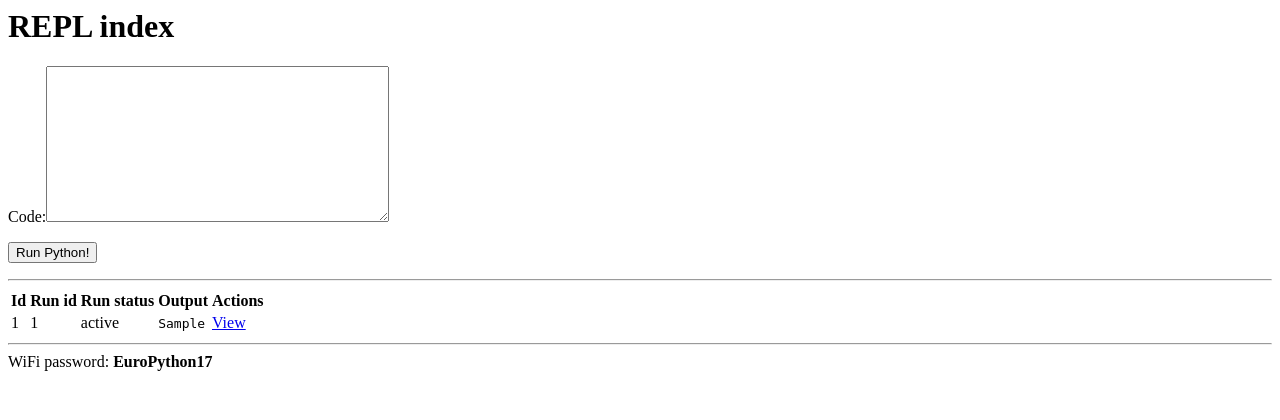
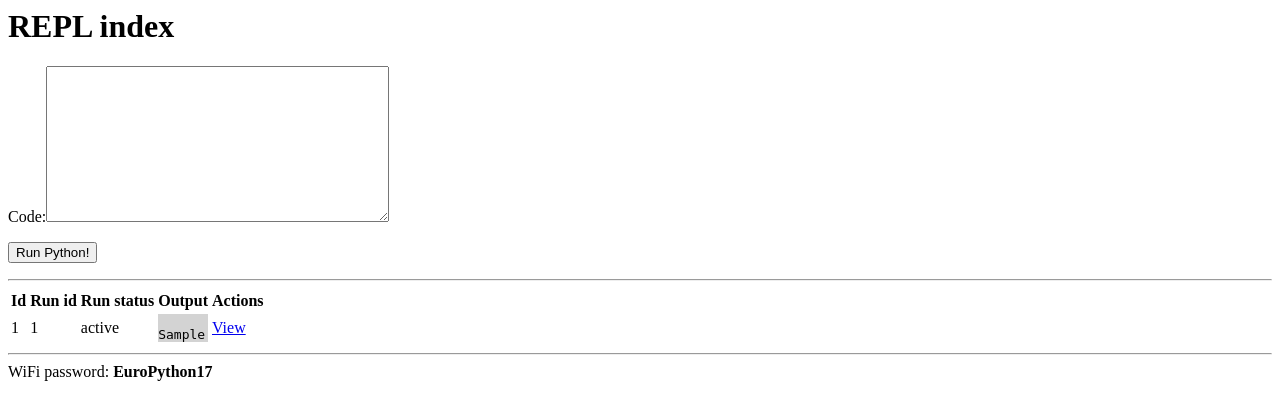
Before and after one commit to RadoRado/EuroPython2017, a Django app: page /repl/ in a window 1280 px wide. Shown: the top 420 px of the page. Run offline with Django 3.2, Linux system fonts and the light colour scheme; a user stored in the database is signed in; tables that the repository leaves empty hold one stand-in row (values such as "Sample post"); parts of the project's set-up code (start-up, migrations or seed data) failed here and were passed over.

Commit message:
Add small style for `<pre>`

```diff
--- a/run_python_run/templates/base.html
+++ b/run_python_run/templates/base.html
@@ -1,4 +1,13 @@
 <html>
+  <head>
+    <title>Run Python Run</title>
+    <style>
+      pre {
+        background-color: lightgrey;
+        padding-top: 1em;
+      }
+    </style>
+  </head>
   <body>
   {% block content %}
 
```
